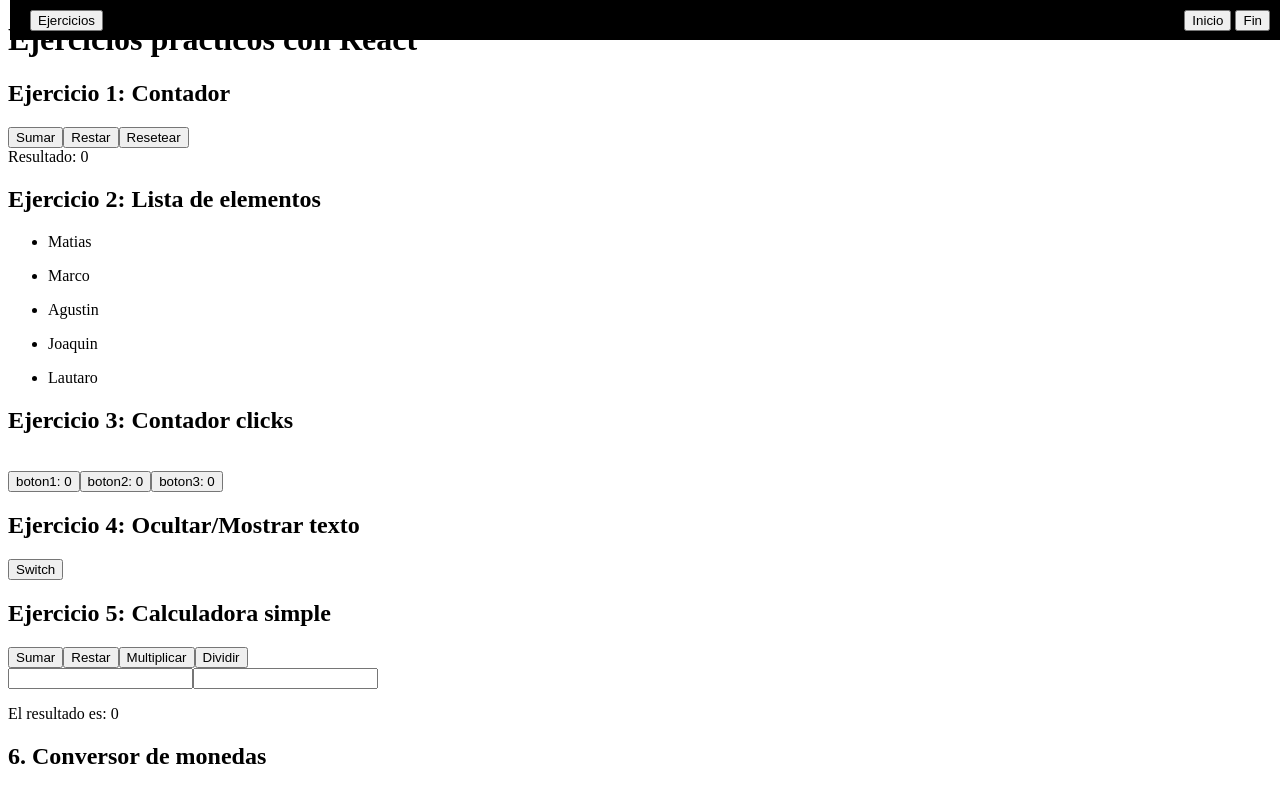
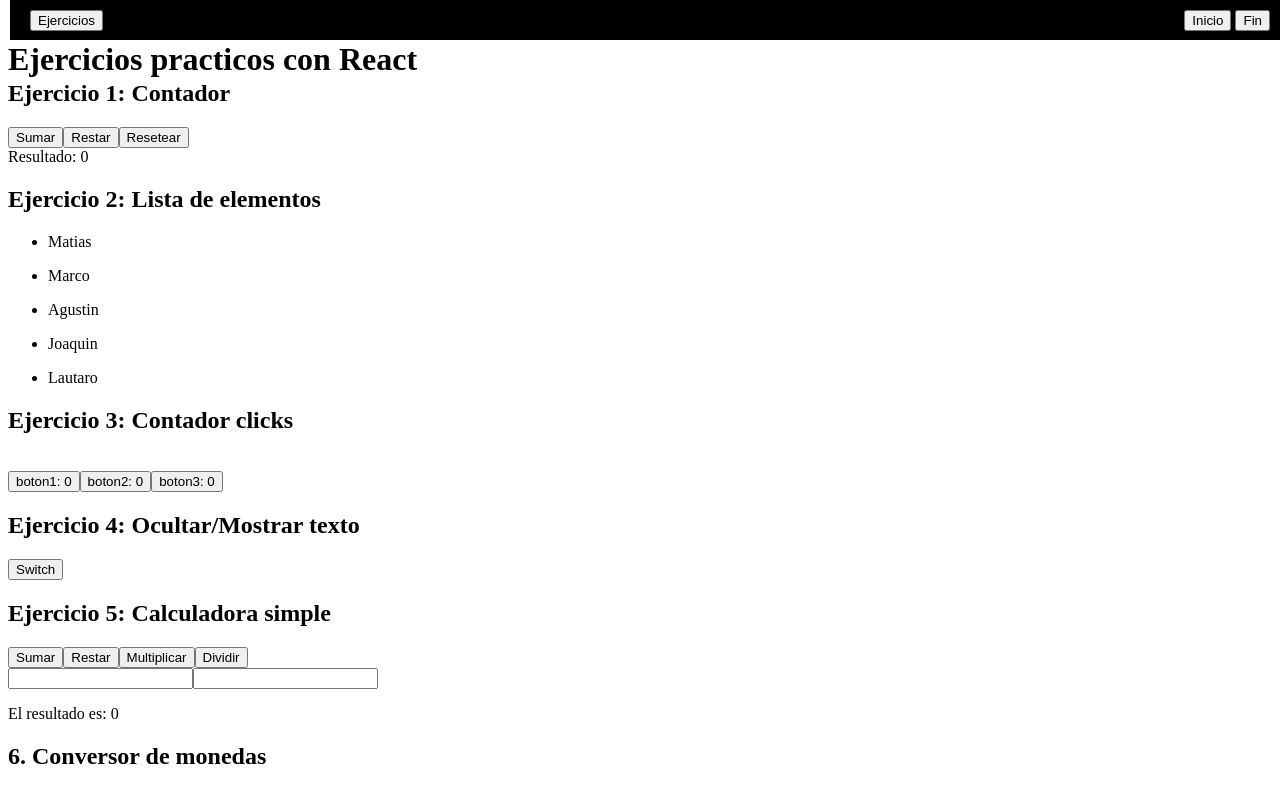
Before and after one commit to matiasmoscone1/practica-ejercicios-logica-programacion-react, a React (Vite) app: page / in a window 1280 px wide. Shown: the top 800 px of the page. Built offline with nearby package versions, Linux system fonts and the light colour scheme.

Commit message:
Mejorando CSS

```diff
--- a/src/App.jsx
+++ b/src/App.jsx
@@ -52,11 +52,10 @@ function App() {
 
   return (
     <>
-    <div>
-      <h1>Ejercicios practicos con React</h1>
-    </div>
+      <h1 className='title-container'>Ejercicios practicos con React</h1>
 
 
+    <div className='componentes-container'>
     <Contador />
     <ListaElementos/>
     <ContadorClicks />
@@ -104,6 +103,8 @@ function App() {
     <Navbar />
 
 
+
+    </div>
     </>
   )
 }
--- a/src/index.css
+++ b/src/index.css
@@ -1,3 +1,18 @@
+
+
+/* --------------------------------- TITULO --------------------------------- */
+
+.title-container{
+    top: 20px;
+    position: relative;
+}
+
+
+/* --------------------------------- COMPONENTES --------------------------------- */
+
+.componentes-container{
+
+}
 
 
 /* --------------------------------- EJERCICIO 8 --------------------------------- */
@@ -59,6 +74,7 @@
     align-items: center;
     display: flex;
     flex-direction: row;
+    align-items: center;
     justify-content: space-between;
 
 }
```
